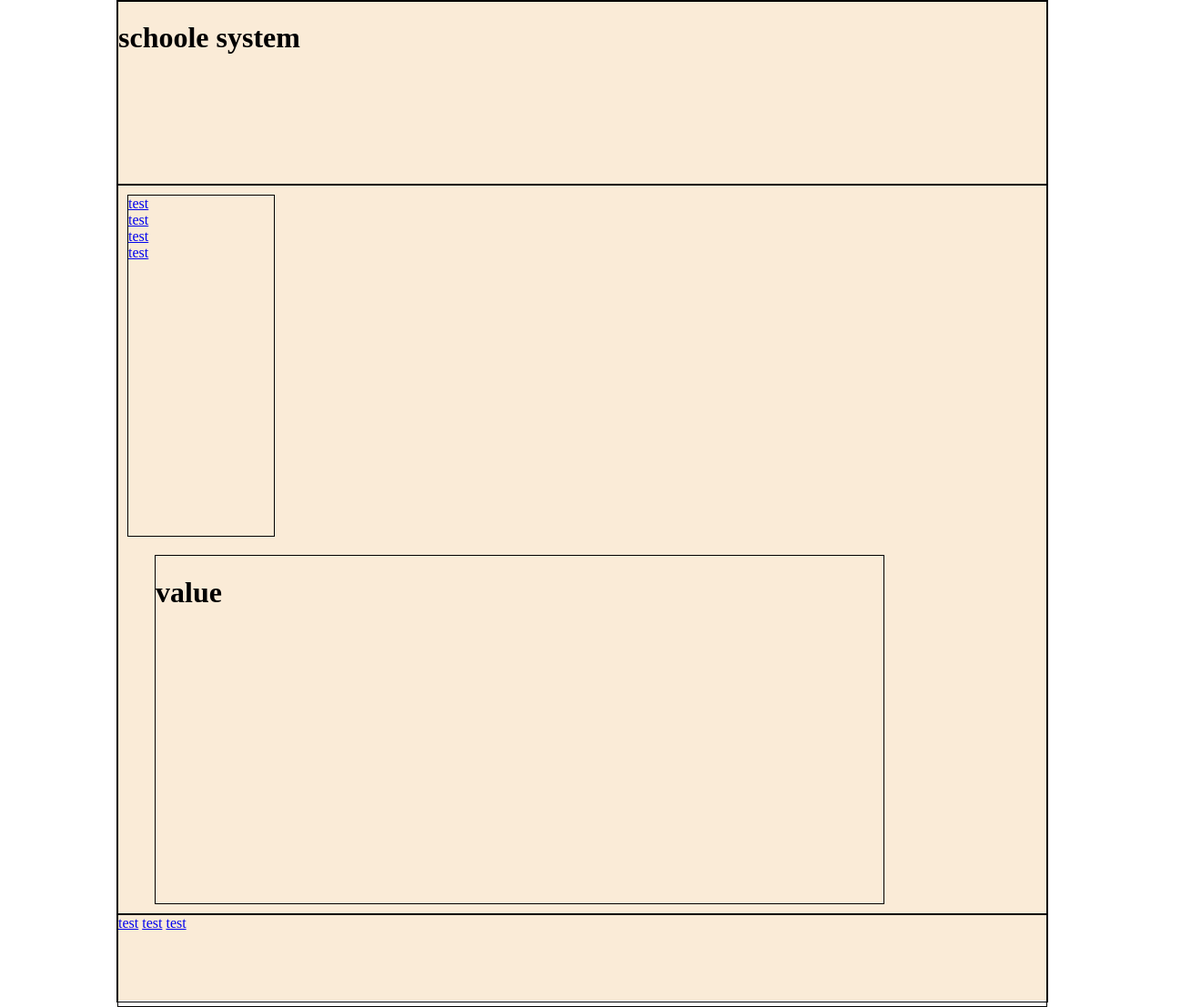
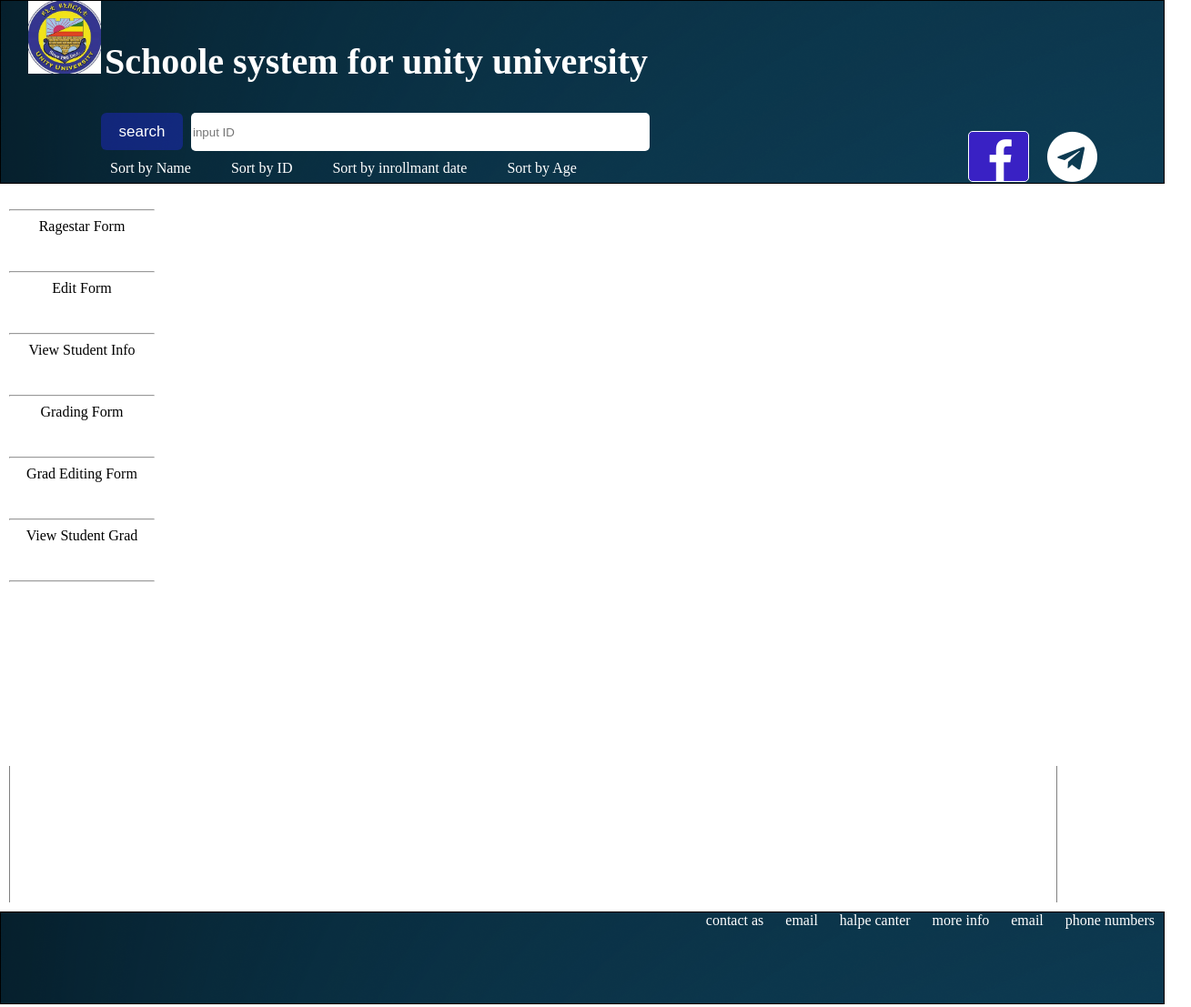
Before and after one commit to ananiya311/school-system, a website: page public/index.html in a window 1280 px wide. Shown: the whole page at 91% size, 1309 px wide, since content can reach past the window. Drawn offline with nearby package versions, Linux system fonts and the light colour scheme.

Commit message:
forntend

```diff
--- a/public/index.css
+++ b/public/index.css
@@ -1,37 +1,168 @@
 body{
     margin: 0 auto;
-    width: 80%;
-    background-color: antiquewhite;
+}
+
+#contaner{
     height: 1100px;
 }
-#contaner{
-    border: 1px solid black;
-    height: 1100px;
-}
-html{
-    background-color: white;
-}
+
 #body{
     display: flex;
     flex-wrap: wrap;
-    border: 1px solid black;
     height: 800px;
+
 }
+
 header{
     height: 200px;
     border: 1px solid black;
+    background-image: url(header2.png);
 }
+header a{
+    color: white  ;
+}
+
+
 aside{
-    border: 1px solid black;
     width: 160px;
-    margin: 10px;
+    height: 450px;
+    margin: 10px 0px 10px 10px;
+    text-align:center;
+    padding-top: 10px ;
+
 }
+aside a{
+    text-decoration: none;
+    color: black;
+    font-family:  Serif;
+
+}
+aside #hr{
+    margin-top: 40px;
+}
+
 main{
-    border: 1px solid black;
-    width: 800px;
-    margin:10px 0px 10px 40px;
+    border-left: 1px solid gray;
+    border-right: 1px solid gray;
+    width: 1150px;
+    margin:10px 0px 10px 10px;
 }
+
 footer{
     border: 1px solid black;
     height: 100px;
+    background-image: url(header2.png);
+    text-align: right;
 }
+footer a{
+    text-decoration: none;
+    color: white;
+    padding: 10px;
+
+}
+footer a:hover{
+    color: lightblue;
+}
+
+main, aside{
+    background-color: white;
+}
+
+#button{
+    height: 41px;
+    width: 90px;
+    background-color:rgba(40, 43, 255, 0.342);
+    border-width: 0px;
+    border-radius: 6px;
+    margin-left: 10px;
+    margin-right: 5px;
+    margin-bottom: 10px;
+    color: white;
+    font-size: 17px;
+
+}
+
+#button:hover{
+    background-color: rgb(2, 38, 136);
+
+}
+
+#search-input{
+    height: 40px;
+    width: 500px;
+    background-color: rgb(255, 255, 255);
+    border-width: 0px;
+    border-radius: 5px;
+    margin-bottom: 10px;
+}
+
+img{
+   height: 80px;
+   width: 80px;
+}
+
+section{
+    margin-left: 30px;
+    display:inline-block;
+    width:100%;
+}
+
+#header1{
+    font-size: 40px;
+    font-weight:bold;
+    color:white;
+    display:inline-block;
+}
+
+#linkh{
+    margin: 10px;
+    text-decoration: none;
+    color: white;
+    padding: 10px;
+
+}
+
+#headercon{
+    display: flex;
+    flex-wrap: wrap;
+}
+
+#serchlink{
+    margin-left: 100px;
+}
+
+#serchlink a:hover{
+    color: lightblue;
+}
+
+#fa{
+    font-size: 50px;
+    border: 1px solid white;
+    margin-left: 350px ;
+    margin-top: 20px;
+    height: 45.99px;
+    width: 45px;
+    padding:8px 0px 0px 20px;
+    background-color: #3921c4;
+    border-radius: 5px;
+
+}
+
+#te{
+    margin-top:21px;
+    font-size: 55px;
+    margin-left: 20px ;
+}
+
+#insta{
+    margin-top: 16px;
+    margin-left: 20px;
+    font-size: 55px;
+    border: 1px solid pink;
+    width: 55px;
+    height: 55px;
+    padding-left: 10px;
+    padding-top: 5px;
+    background-color: black;
+    border-radius: 5px;
+}
--- a/public/index.html
+++ b/public/index.html
@@ -5,31 +5,62 @@
     <meta http-equiv="X-UA-Compatible" content="IE=edge">
     <meta name="viewport" content="width=device-width, initial-scale=1.0">
     <link rel="stylesheet" href="index.css">
+    <link rel='stylesheet' href='https://cdnjs.cloudflare.com/ajax/libs/font-awesome/4.7.0/css/font-awesome.min.css'>
     <title>Document</title>
 
 </head>
 <body>
     <div id="contaner">
         <header id="header">
-            <h1>schoole system</h1>
+            <section>
+                <a href="index.html"><img src="OIP.jfif" alt="image is not avaleble"></a>
+                <h1 id="header1">Schoole system for unity university</h1>
+            </section>
+                <div id="headercon">
+                    <div id="serchlink">
+                        <input type="button" value="search" id="button">
+                        <input type="text" placeholder="input ID" id="search-input">
+                        <br>
+                        <a href="#" id="linkh" data-sort="name">Sort by Name</a>
+                        <a href="#" id="linkh" data-sort="id">Sort by ID</a>
+                        <a href="#" id="linkh" data-sort="inrollmant">Sort by inrollmant date</a>
+                        <a href="#" id="linkh" data-sort="age">Sort by Age</a>
+                    </div>
+                        <a href="https://www.facebook.com/UNITY-University-855561114497854/"><i class="fa fa-facebook" id="fa"></i></a>
+                        <a href="https://telegram.me/s/UnityEthio"><i class="fa fa-telegram" aria-hidden="true" id="te"></i></a>
+                        <a href="https://www.instagram.com/unityethiopia/"><i class="fa fa-instagram" id="insta"></i></a>
+                        <a href="#"><i class="fa fa-email" id="test"></i></a>
+                    </div>
         </header>
         <div id="body">
             <aside id="aside">
-                <a href="#">test</a><br>
-                <a href="#">test</a><br>
-                <a href="#">test</a><br>
-                <a href="#">test</a>
+                <hr>
+                <a href="#">Ragestar Form</a><br>
+                <hr id="hr">
+                <a href="#" >Edit Form</a><br>
+                <hr id="hr">
+                <a href="#">View Student Info</a><br>
+                <hr id="hr">
+                <a href="#">Grading Form</a>
+                <hr id="hr">
+                <a href="#">Grad Editing Form</a>
+                <hr id="hr">
+                <a href="#">View Student Grad</a>
+                <hr id="hr">
             </aside>
             <main id="main">
                 <div id="studentinfo">
-                    <h1>value</h1>
+                    <h1 style="text-align: center;" hidden>LOODING......</h1>
                 </div>
             </main>
         </div>
         <footer id="footer">
-            <a href="#">test</a>
-            <a href="#">test</a>
-            <a href="#">test</a>
+            <a href="#">contact as</a>
+            <a href="#">email</a>
+            <a href="#">halpe canter</a>
+            <a href="#">more info</a>
+            <a href="#" id="info">email</a>
+            <a href="#">phone numbers</a>
         </footer>
     </div>
 </body>
```
Also changed, not shown: public/OIP.jfif (added), public/header.jfif (added), public/header2.png (added), public/header3.jpg (added), public/header4.png (added).
